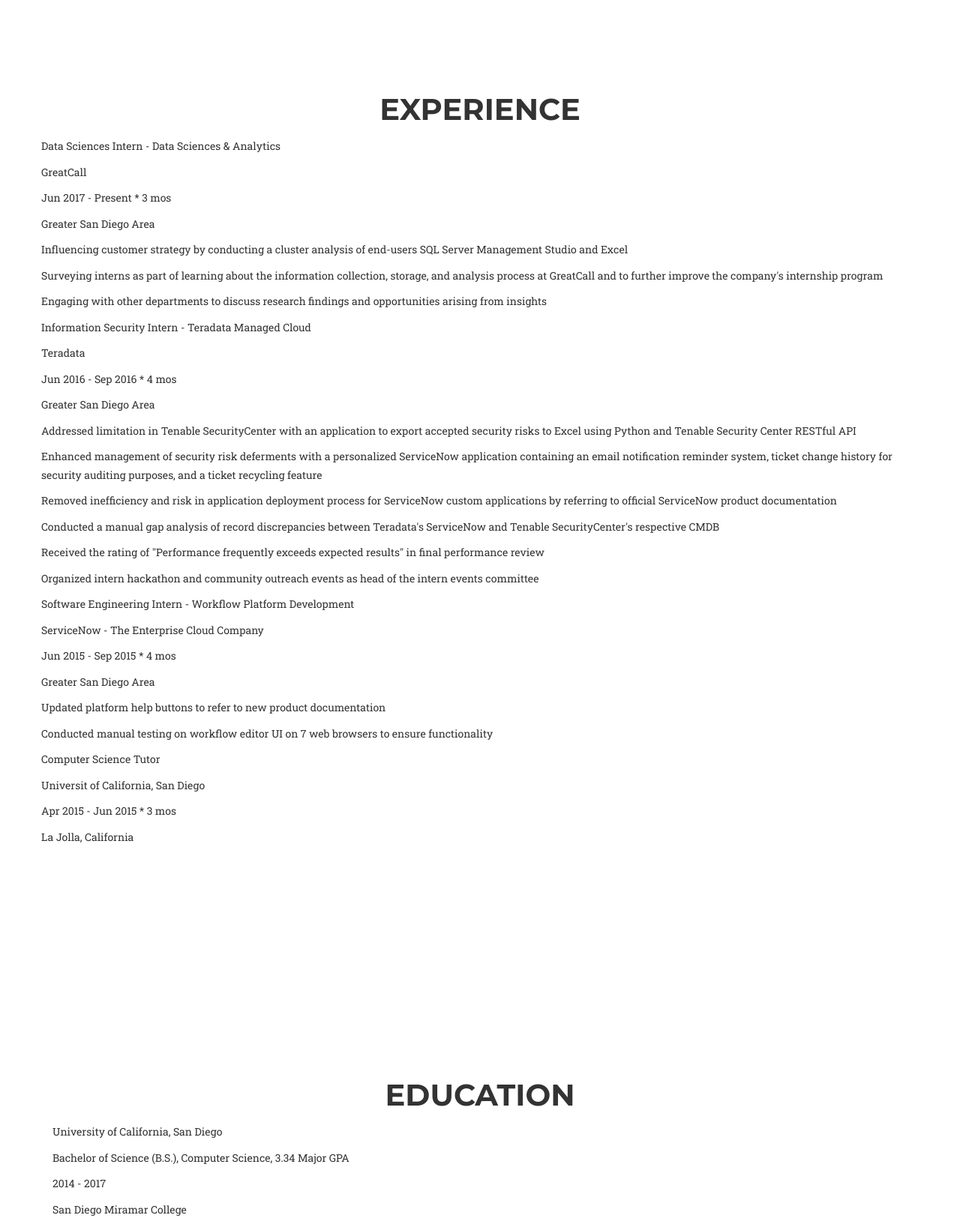
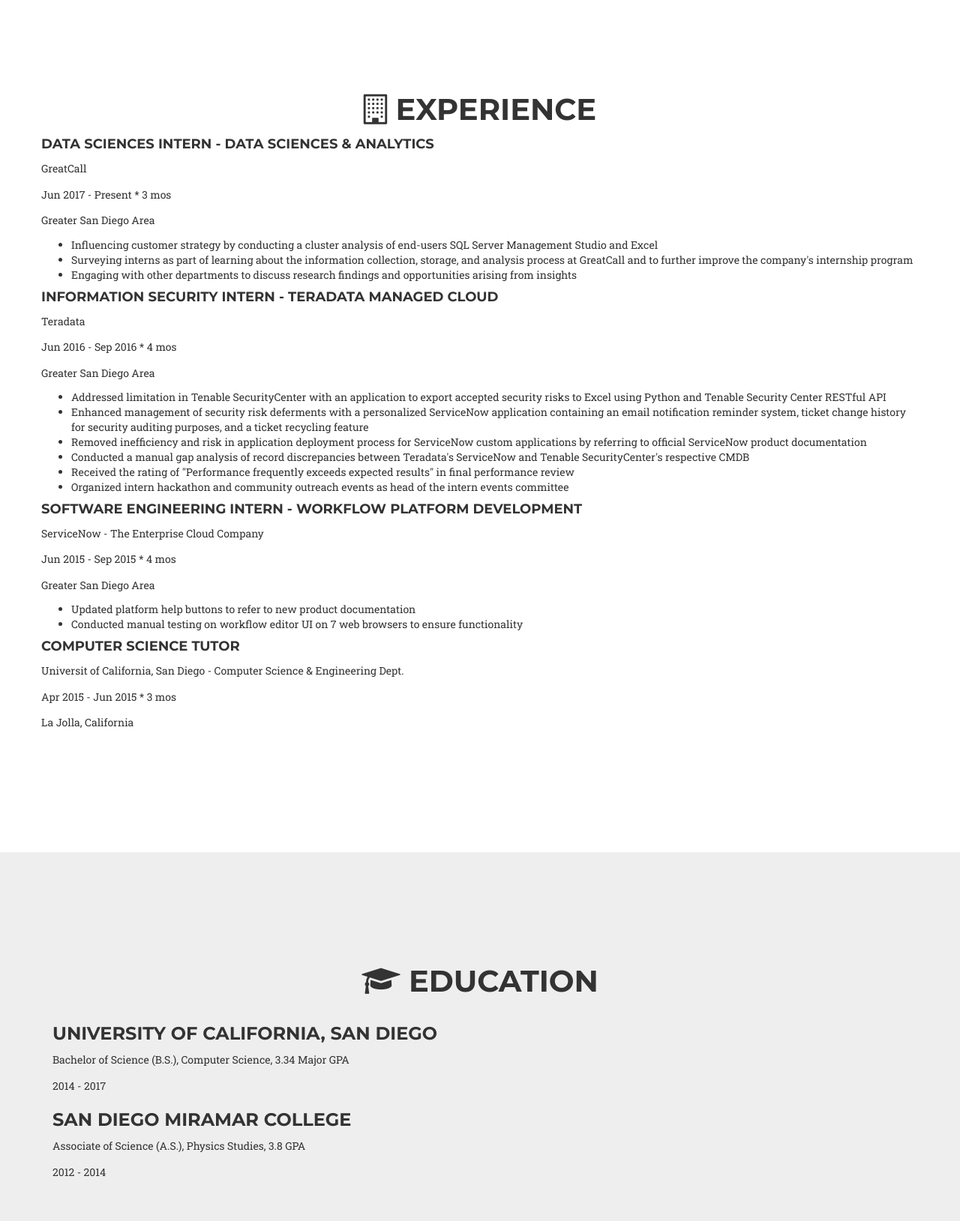
Before and after one commit to theothercameronellis/PersonalWebsiteCameronEllis, a website: page index.html in a window 1280 px wide. Shown: the part 1820-3449 px from the top of the page at 75% size. Drawn offline with nearby package versions, Linux system fonts and the light colour scheme; a web font is replaced by a local one.

Commit message:
I think all content is added and looks okay. Need to do some more tweaking now

```diff
--- a/index.html
+++ b/index.html
@@ -79,7 +79,6 @@
                 <div class="intro-heading">Cameron Ellis</div>
                 <p>Studying Computer Science at University of California, San Diego graduating this coming December</p>
                 <p>I have 11 months of professional experience working in the software industry</p>
-
             </div>
         </div>
     </header>
@@ -89,7 +88,7 @@
         <div class="container">
             <div class="row">
                 <div class="col-lg-12 text-center">
-                    <h2 class="section-heading">Portfolio</h2>
+                    <h2 class="section-heading"><i class="fa fa-folder-open-o"></i> Portfolio</h2>
                     <h3 class="section-subheading text-muted">Some of my projects</h3>
                 </div>
             </div>
@@ -118,8 +117,8 @@
                         <img src="img/portfolio/teradataHack.jpg" class="img-responsive" alt="">
                     </a>
                     <div class="portfolio-caption">
-                        <h4>Linear Regression Tool</h4>
-                        <p class="text-muted">Teradata Hackathon</p>
+                        <h4>Teradata Hackathon</h4>
+                        <p class="text-muted">1st Place Project</p>
                     </div>
                 </div>
                 <div class="col-md-4 col-sm-6 portfolio-item">
@@ -145,36 +144,43 @@
         <div class="container">
             <div class="row">
                 <div class="col-lg-12 text-center">
-                    <h2 class="section-heading">Experience</h2>
+                    <h2 class="section-heading"><i class="fa fa-building-o"></i> Experience</h2>
                 </div>
-                <p>Data Sciences Intern - Data Sciences & Analytics</p>
+                <h4>Data Sciences Intern - Data Sciences & Analytics</h4>
                 <p>GreatCall</p>
                 <p>Jun 2017 - Present * 3 mos</p>
                 <p>Greater San Diego Area</p>
-                <p>Influencing customer strategy by conducting a cluster analysis of end-users SQL Server Management Studio and Excel</p>
-                <p>Surveying interns as part of learning about the information collection, storage, and analysis process at GreatCall and to further improve the company's internship program</p>
-                <p>Engaging with other departments to discuss research findings and opportunities arising from insights</p>
-                <p>Information Security Intern - Teradata Managed Cloud</p>
+                <ul>
+                    <li>Influencing customer strategy by conducting a cluster analysis of end-users SQL Server Management Studio and Excel</li>
+                    <li>Surveying interns as part of learning about the information collection, storage, and analysis process at GreatCall and to further improve the company's internship program</li>
+                    <li>Engaging with other departments to discuss research findings and opportunities arising from insights</li>
+                </ul>
 
+                <h4>Information Security Intern - Teradata Managed Cloud</h4>
                 <p>Teradata</p>
                 <p>Jun 2016 - Sep 2016 * 4 mos</p>
                 <p>Greater San Diego Area</p>
-                <p>Addressed limitation in Tenable SecurityCenter with an application to export accepted security risks to Excel using Python and Tenable Security Center RESTful API </p>
-                <p>Enhanced management of security risk deferments with a personalized ServiceNow application containing an email notification reminder system, ticket change history for security auditing purposes, and a ticket recycling feature</p>
-                <p>Removed inefficiency and risk in application deployment process for ServiceNow custom applications by referring to official ServiceNow product documentation</p>
-                <p>Conducted a manual gap analysis of record discrepancies between Teradata's ServiceNow and Tenable SecurityCenter's respective CMDB</p>
-                <p>Received the rating of "Performance frequently exceeds expected results" in final performance review</p>
-                <p>Organized intern hackathon and community outreach events as head of the intern events committee</p>
+                <ul>
+                    <li>Addressed limitation in Tenable SecurityCenter with an application to export accepted security risks to Excel using Python and Tenable Security Center RESTful API </li>
+                    <li>Enhanced management of security risk deferments with a personalized ServiceNow application containing an email notification reminder system, ticket change history for security auditing purposes, and a ticket recycling feature</li>
+                    <li>Removed inefficiency and risk in application deployment process for ServiceNow custom applications by referring to official ServiceNow product documentation</li>
+                    <li>Conducted a manual gap analysis of record discrepancies between Teradata's ServiceNow and Tenable SecurityCenter's respective CMDB</li>
+                    <li>Received the rating of "Performance frequently exceeds expected results" in final performance review</li>
+                    <li>Organized intern hackathon and community outreach events as head of the intern events committee</li>
 
-                <p>Software Engineering Intern - Workflow Platform Development</p>
+                </ul>
+
+                <h4>Software Engineering Intern - Workflow Platform Development</h4>
                 <p>ServiceNow - The Enterprise Cloud Company</p>
                 <p>Jun 2015 - Sep 2015 * 4 mos</p>
                 <p>Greater San Diego Area</p>
-                <p>Updated platform help buttons to refer to new product documentation</p>
-                <p>Conducted manual testing on workflow editor UI on 7 web browsers to ensure functionality</p>
+                <ul>
+                    <li>Updated platform help buttons to refer to new product documentation</li>
+                    <li>Conducted manual testing on workflow editor UI on 7 web browsers to ensure functionality</li>
+                </ul>
 
-                <p>Computer Science Tutor</p>
-                <p>Universit of California, San Diego</p>
+                <h4>Computer Science Tutor</h4>
+                <p>Universit of California, San Diego - Computer Science & Engineering Dept.</p>
                 <p>Apr 2015 - Jun 2015 * 3 mos</p>
                 <p>La Jolla, California</p>
             </div>
@@ -183,17 +189,17 @@
 
 
     <!-- Education Section -->
-    <section id="education">
+    <section id="education" class="bg-light-gray">
         <div class="container">
             <div class="row">
                 <div class="col-lg-12 text-center">
-                    <h2 class="section-heading">Education</h2>
+                    <h2 class="section-heading"><i class="fa fa-graduation-cap"></i> Education</h2>
                 </div>
             </div>
-            <p>University of California, San Diego</p>
+            <h3>University of California, San Diego</h3>
             <p>Bachelor of Science (B.S.), Computer Science, 3.34 Major GPA</p>
             <p>2014 - 2017</p>
-            <p>San Diego Miramar College</p>
+            <h3>San Diego Miramar College</h3>
             <p>Associate of Science (A.S.), Physics Studies, 3.8 GPA</p>
             <p>2012 - 2014</p>
         </div>
@@ -203,32 +209,38 @@
         <div class="container">
             <div class="row">
                 <div class="col-lg-12 text-center">
-                    <h2 class="section-heading">Skills</h2>
+                    <h2 class="section-heading"><i class="fa fa-cogs"></i> Skills</h2>
                 </div>
             </div>
-            <p>Development</p>
-            <p>JavaScript</p>
-            <p>Python</p>
-            <p>Java</p>
-            <p>SQL</p>
-            <p>Tools</p>
-            <p>ServiceNow</p>
-            <p>Git + Github</p>
-            <p>SQL Server Management Studio</p>
+            <h3>Development</h3>
+            <ul>
+                <li>JavaScript</li>
+                <li>Python</li>
+                <li>Java</li>
+                <li>SQL</li>
+            </ul>
+            <h3>Tools</h3>
+            <ul>
+                <li>ServiceNow</li>
+                <li>Git + Github</li>
+                <li>SQL Server Management Studio</li>
+            </ul>
         </div>
     </section>
 
-    <footer>
+    <footer class="bg-light-gray">
         <div class="container">
             <div class="row">
                 <div class="col-md-4">
-                    <!-- <span class="copyright">Copyright &copy; Your Website 2016</span> -->
+                    <span class="copyright">&copy; Cameron Ellis 2017</span>
                 </div>
                 <div class="col-md-4">
                     <ul class="list-inline social-buttons">
                         <li><a href="https://github.com/cameronellis"><i class="fa fa-github"></i></a>
                         </li>
                         <li><a href="https://www.linkedin.com/in/cameron-ellis-7640bb79/"><i class="fa fa-linkedin"></i></a>
+                        </li>
+                        <li><a href="mailto:cameronellis71@gmail.com"><i class="fa fa-envelope-o"></i></a>
                         </li>
                     </ul>
                 </div>
@@ -320,8 +332,9 @@
                                 <h2>Personal Website</h2>
                                 <p class="item-intro text-muted">Front End Web Development</p>
                                 <img class="img-responsive img-centered" src="img/portfolio/treehouse-preview.png" alt="">
-                                <p>Treehouse is a free PSD web template built by <a href="https://www.behance.net/MathavanJaya">Mathavan Jaya</a>. This is bright and spacious design perfect for people or startup companies looking to showcase their apps or other projects.</p>
-                                <p>You can download the PSD template in this portfolio sample item at <a href="http://freebiesxpress.com/gallery/treehouse-free-psd-web-template/">FreebiesXpress.com</a>.</p>
+                                <p>My personal website (that you're currently on!) is my first portfolio website. It's a simple one-pager that's based on <a href="https://startbootstrap.com/template-overviews/agency/">this bootstrap template</a></p>
+                                <p>Source Code: <a href="https://github.com/cameronellis/PersonalWebsiteCameronEllis">here<a></p>
+                                <!--  -->
                                 <button type="button" class="btn btn-primary" data-dismiss="modal"><i class="fa fa-times"></i> Close Project</button>
                             </div>
                         </div>
```
